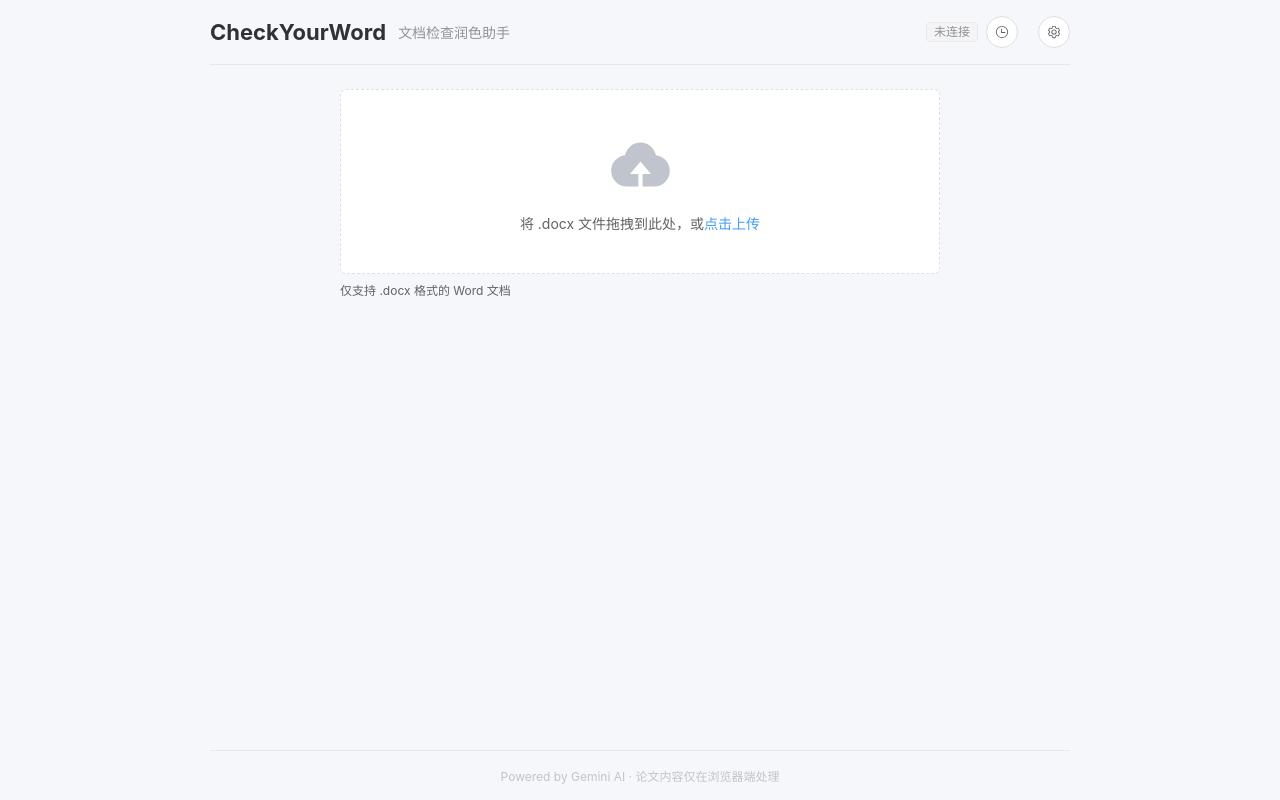
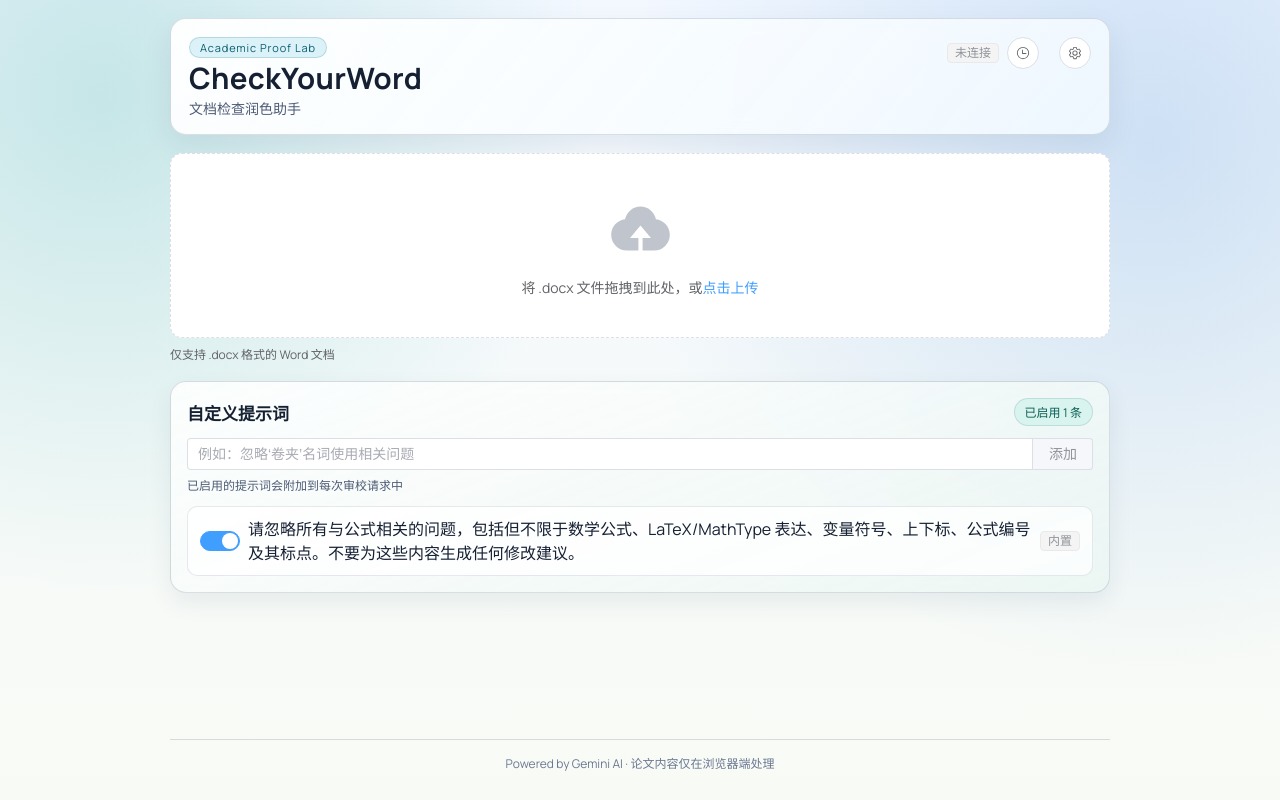
Before and after one commit to Horbin-Magician/CheckYourWord, a Vue app: page / in a window 1280 px wide. Built offline with nearby package versions, Linux system fonts and the light colour scheme.

Commit message:
feat: enhance user interface and add custom prompt functionality

```diff
--- a/src/App.vue
+++ b/src/App.vue
@@ -2,8 +2,11 @@
   <div class="app-container">
     <!-- 顶部导航 -->
     <header class="app-header">
-      <h1 class="app-title">CheckYourWord</h1>
-      <span class="app-subtitle">文档检查润色助手</span>
+      <div class="brand">
+        <span class="brand-pill">Academic Proof Lab</span>
+        <h1 class="app-title">CheckYourWord</h1>
+        <span class="app-subtitle">文档检查润色助手</span>
+      </div>
       <div class="header-actions">
         <el-tag v-if="gemini.isConnected.value" type="success" size="small">API 已连接</el-tag>
         <el-tag v-else type="info" size="small">未连接</el-tag>
@@ -17,9 +20,7 @@
       v-model:visible="showSettings"
       :gemini="gemini"
       :maxTokens="chunker.maxTokens.value"
-      :ignoreFormulaIssues="gemini.ignoreFormulaIssues.value"
       @update:maxTokens="v => chunker.maxTokens.value = v"
-      @update:ignoreFormulaIssues="v => gemini.ignoreFormulaIssues.value = v"
     />
 
     <!-- 历史记录抽屉 -->
@@ -33,7 +34,7 @@
 
     <main class="app-main">
       <!-- 上传区域 -->
-      <section v-if="!docParser.sections.value.length && !docParser.isLoading.value">
+      <section v-if="!docParser.sections.value.length && !docParser.isLoading.value" class="upload-section">
         <FileUploader @file-selected="handleFileSelected" ref="uploaderRef" />
       </section>
 
@@ -53,6 +54,42 @@
         @close="resetAll"
         style="margin: 20px 0"
       />
+
+      <!-- 自定义提示词 -->
+      <section class="prompt-section">
+        <div class="section-head">
+          <h3 class="section-title">自定义提示词</h3>
+          <span class="section-badge">已启用 {{ enabledPromptCount }} 条</span>
+        </div>
+        <div class="prompt-editor">
+          <el-input
+            v-model="newPromptText"
+            placeholder="例如：忽略‘卷夹’名词使用相关问题"
+            clearable
+            @keyup.enter="addPrompt"
+          >
+            <template #append>
+              <el-button @click="addPrompt">添加</el-button>
+            </template>
+          </el-input>
+          <div class="prompt-tip">已启用的提示词会附加到每次审校请求中</div>
+        </div>
+
+        <div class="prompt-list" v-if="gemini.customPrompts.value.length > 0">
+          <div class="prompt-item" v-for="item in gemini.customPrompts.value" :key="item.id">
+            <el-switch v-model="item.enabled" />
+            <span class="prompt-text">{{ item.text }}</span>
+            <el-tag v-if="item.builtIn" size="small" type="info">内置</el-tag>
+            <el-button
+              v-else
+              type="danger"
+              link
+              @click="removePrompt(item.id)"
+            >删除</el-button>
+          </div>
+        </div>
+        <div class="prompt-tip" v-else>暂无自定义提示词</div>
+      </section>
 
       <!-- 文档预览 -->
       <DocumentPreview
@@ -109,7 +146,7 @@
 </template>
 
 <script setup>
-import { ref, computed } from 'vue'
+import { ref, computed, watch } from 'vue'
 import { Setting, Loading, Clock } from '@element-plus/icons-vue'
 import { ElMessage } from 'element-plus'
 import ApiKeySettings from './components/ApiKeySettings.vue'
@@ -127,6 +164,7 @@ import { useResultStorage } from './composables/useResultStorage'
 const showSettings = ref(false)
 const showHistory = ref(false)
 const uploaderRef = ref(null)
+const newPromptText = ref('')
 
 const docParser = useDocxParser()
 const chunker = useChunker()
@@ -138,6 +176,18 @@ const showEmptyResults = computed(() =>
   !proofreading.isProcessing.value &&
   proofreading.chunkStatuses.value.length > 0 &&
   proofreading.chunkStatuses.value.every(s => s === 'completed' || s === 'error')
+)
+
+const enabledPromptCount = computed(() =>
+  gemini.customPrompts.value.filter(item => item.enabled).length
+)
+
+watch(
+  () => gemini.customPrompts.value,
+  () => {
+    gemini.persistCustomPrompts()
+  },
+  { deep: true }
 )
 
 // 如果已有 API key，自动测试连接
@@ -204,74 +254,260 @@ function handleLoadRecord(record) {
   showHistory.value = false
   ElMessage.success('已加载历史结果')
 }
+
+function addPrompt() {
+  const text = newPromptText.value.trim()
+  if (!text) {
+    ElMessage.warning('请输入提示词内容')
+    return
+  }
+
+  const exists = gemini.customPrompts.value.some(item => item.text === text)
+  if (exists) {
+    ElMessage.info('该提示词已存在')
+    return
+  }
+
+  gemini.customPrompts.value.push({
+    id: `custom-${Date.now()}-${Math.random().toString(36).slice(2, 8)}`,
+    text,
+    enabled: true,
+    builtIn: false,
+  })
+  newPromptText.value = ''
+}
+
+function removePrompt(id) {
+  gemini.customPrompts.value = gemini.customPrompts.value.filter(item => item.id !== id)
+}
 </script>
 
 <style scoped>
 .app-container {
+  --surface: rgba(255, 255, 255, 0.86);
+  --surface-strong: rgba(255, 255, 255, 0.96);
+  --line: rgba(10, 31, 68, 0.14);
+  --ink: #162033;
+  --ink-soft: #4e5b75;
+  --accent: #0f9d8f;
+  --accent-soft: #d9f3ef;
   min-height: 100vh;
   display: flex;
   flex-direction: column;
-  max-width: 900px;
+  max-width: 980px;
   margin: 0 auto;
-  padding: 0 20px;
+  padding: 18px 20px 24px;
+  position: relative;
 }
 
 .app-header {
   display: flex;
-  align-items: center;
-  gap: 12px;
-  padding: 16px 0;
-  border-bottom: 1px solid #e4e7ed;
+  align-items: flex-start;
+  justify-content: space-between;
+  gap: 16px;
+  padding: 18px 18px 16px;
+  border: 1px solid var(--line);
+  border-radius: 16px;
+  background: linear-gradient(130deg, var(--surface-strong), rgba(241, 249, 255, 0.9));
+  backdrop-filter: blur(10px);
+  box-shadow: 0 12px 30px rgba(5, 35, 71, 0.08);
+  animation: rise-in 0.55s ease;
+}
+
+.brand {
+  display: flex;
+  flex-direction: column;
+  gap: 4px;
+}
+
+.brand-pill {
+  width: fit-content;
+  padding: 2px 10px;
+  border-radius: 999px;
+  font-size: 11px;
+  letter-spacing: 0.08em;
+  color: #0d5f70;
+  background: #dbf2f8;
+  border: 1px solid rgba(13, 95, 112, 0.18);
 }
 
 .app-title {
-  font-size: 22px;
-  font-weight: 700;
-  color: #303133;
+  font-size: clamp(24px, 2.3vw, 30px);
+  font-weight: 650;
+  color: var(--ink);
+  letter-spacing: 0.01em;
   margin: 0;
+  line-height: 1.1;
 }
 
 .app-subtitle {
   font-size: 14px;
-  color: #909399;
+  color: var(--ink-soft);
 }
 
 .header-actions {
-  margin-left: auto;
   display: flex;
   align-items: center;
   gap: 8px;
+  flex-wrap: wrap;
 }
 
 .app-main {
   flex: 1;
-  padding: 24px 0;
+  padding: 18px 0 22px;
+}
+
+.upload-section {
+  width: 100%;
+}
+
+.prompt-section {
+  margin: 18px 0 22px;
+  padding: 16px;
+  border: 1px solid var(--line);
+  border-radius: 16px;
+  background: linear-gradient(160deg, var(--surface), rgba(234, 246, 242, 0.72));
+  backdrop-filter: blur(8px);
+  box-shadow: 0 10px 24px rgba(8, 37, 72, 0.07);
+  animation: rise-in 0.65s ease;
+}
+
+.section-head {
+  display: flex;
+  align-items: center;
+  justify-content: space-between;
+  gap: 12px;
+}
+
+.section-title {
+  margin: 0;
+  font-size: 17px;
+  color: var(--ink);
+}
+
+.section-badge {
+  font-size: 12px;
+  padding: 4px 10px;
+  border-radius: 999px;
+  color: #0a5f54;
+  background: var(--accent-soft);
+  border: 1px solid rgba(10, 95, 84, 0.14);
+}
+
+.prompt-editor {
+  width: 100%;
+  margin-top: 12px;
+}
+
+.prompt-tip {
+  font-size: 12px;
+  color: var(--ink-soft);
+  margin-top: 6px;
+}
+
+.prompt-list {
+  width: 100%;
+  display: flex;
+  flex-direction: column;
+  gap: 8px;
+  margin-top: 12px;
+}
+
+.prompt-item {
+  display: flex;
+  align-items: center;
+  gap: 8px;
+  padding: 10px 12px;
+  border: 1px solid rgba(12, 42, 87, 0.1);
+  border-radius: 10px;
+  background: rgba(255, 255, 255, 0.76);
+  transition: transform 0.2s ease, box-shadow 0.2s ease;
+}
+
+.prompt-item:hover {
+  transform: translateY(-1px);
+  box-shadow: 0 6px 16px rgba(9, 31, 64, 0.08);
+}
+
+.prompt-text {
+  flex: 1;
+  line-height: 1.5;
+  color: var(--ink);
 }
 
 .loading-state {
   text-align: center;
   padding: 40px 0;
-  color: #909399;
+  color: var(--ink-soft);
+  border: 1px dashed var(--line);
+  border-radius: 14px;
+  background: rgba(255, 255, 255, 0.56);
 }
 
 .action-bar {
   display: flex;
   align-items: center;
   justify-content: center;
+  flex-wrap: wrap;
   gap: 12px;
-  margin: 20px 0;
+  margin: 22px 0;
 }
 
 .action-tip {
   font-size: 13px;
-  color: #e6a23c;
+  color: #aa6e12;
 }
 
 .app-footer {
   text-align: center;
-  padding: 16px 0;
-  border-top: 1px solid #e4e7ed;
+  padding: 14px 0 4px;
+  border-top: 1px solid var(--line);
   font-size: 12px;
-  color: #c0c4cc;
+  color: #6c7892;
+}
+
+@keyframes rise-in {
+  from {
+    opacity: 0;
+    transform: translateY(8px);
+  }
+  to {
+    opacity: 1;
+    transform: translateY(0);
+  }
+}
+
+@media (max-width: 768px) {
+  .app-container {
+    padding: 12px 12px 16px;
+  }
+
+  .app-header {
+    flex-direction: column;
+    align-items: stretch;
+    padding: 14px;
+  }
+
+  .app-title {
+    font-size: 24px;
+  }
+
+  .header-actions {
+    justify-content: flex-start;
+  }
+
+  .prompt-section {
+    padding: 12px;
+  }
+
+  .section-head {
+    align-items: flex-start;
+    flex-direction: column;
+    gap: 6px;
+  }
+
+  .prompt-item {
+    flex-wrap: wrap;
+  }
 }
 </style>
--- a/src/components/FileUploader.vue
+++ b/src/components/FileUploader.vue
@@ -58,9 +58,14 @@ defineExpose({ reset })
 
 <style scoped>
 .upload-area {
-  max-width: 600px;
-  margin: 0 auto;
+  width: 100%;
 }
+
+.upload-area :deep(.el-upload),
+.upload-area :deep(.el-upload-dragger) {
+  width: 100%;
+}
+
 .upload-icon {
   font-size: 67px;
   color: #c0c4cc;
--- a/src/composables/useGemini.js
+++ b/src/composables/useGemini.js
@@ -5,15 +5,23 @@ import { SYSTEM_INSTRUCTION, buildCheckPrompt, RESPONSE_SCHEMA } from '../utils/
 const STORAGE_KEY = 'checkyourword_api_key'
 const MODEL_STORAGE_KEY = 'checkyourword_model'
 const BASE_URL_STORAGE_KEY = 'checkyourword_base_url'
+const CUSTOM_PROMPTS_STORAGE_KEY = 'checkyourword_custom_prompts'
 const IGNORE_FORMULA_ISSUES_STORAGE_KEY = 'checkyourword_ignore_formula_issues'
 const DEFAULT_BASE_URL = 'https://generativelanguage.googleapis.com/v1beta'
 const MIN_REQUEST_INTERVAL = 6000 // 免费用户 10 RPM
+
+const BUILTIN_FORMULA_PROMPT = {
+  id: 'builtin-ignore-formula-issues',
+  text: '请忽略所有与公式相关的问题，包括但不限于数学公式、LaTeX/MathType 表达、变量符号、上下标、公式编号及其标点。不要为这些内容生成任何修改建议。',
+  enabled: true,
+  builtIn: true,
+}
 
 export function useGemini() {
   const apiKey = ref(localStorage.getItem(STORAGE_KEY) || '')
   const model = ref(localStorage.getItem(MODEL_STORAGE_KEY) || 'gemini-2.5-flash')
   const baseUrl = ref(localStorage.getItem(BASE_URL_STORAGE_KEY) || DEFAULT_BASE_URL)
-  const ignoreFormulaIssues = ref(localStorage.getItem(IGNORE_FORMULA_ISSUES_STORAGE_KEY) !== 'false')
+  const customPrompts = ref(loadCustomPrompts())
   const isConnected = ref(false)
   const connectionError = ref(null)
 
@@ -24,9 +32,13 @@ export function useGemini() {
     localStorage.setItem(STORAGE_KEY, apiKey.value)
     localStorage.setItem(MODEL_STORAGE_KEY, model.value)
     localStorage.setItem(BASE_URL_STORAGE_KEY, baseUrl.value)
-    localStorage.setItem(IGNORE_FORMULA_ISSUES_STORAGE_KEY, String(ignoreFormulaIssues.value))
+    persistCustomPrompts()
     ai = null // 重置 client
     isConnected.value = false
+  }
+
+  function persistCustomPrompts() {
+    localStorage.setItem(CUSTOM_PROMPTS_STORAGE_KEY, JSON.stringify(normalizeCustomPrompts(customPrompts.value)))
   }
 
   function getClient() {
@@ -83,7 +95,11 @@ export function useGemini() {
       chunk.chunkHeadingHierarchy || chunk.headingHierarchy,
       chunk.index,
       chunk.totalChunks,
-      { ignoreFormulaIssues: ignoreFormulaIssues.value }
+      {
+        customPrompts: normalizeCustomPrompts(customPrompts.value)
+          .filter(item => item.enabled)
+          .map(item => item.text),
+      }
     )
 
     lastRequestTime = Date.now()
@@ -108,16 +124,63 @@ export function useGemini() {
     apiKey,
     model,
     baseUrl,
-    ignoreFormulaIssues,
+    customPrompts,
     DEFAULT_BASE_URL,
     isConnected,
     connectionError,
     saveSettings,
+    persistCustomPrompts,
     testConnection,
     checkChunk,
   }
 }
 
+function loadCustomPrompts() {
+  const saved = localStorage.getItem(CUSTOM_PROMPTS_STORAGE_KEY)
+  if (saved) {
+    try {
+      const parsed = JSON.parse(saved)
+      return normalizeCustomPrompts(parsed)
+    } catch {
+      // ignore invalid storage and fallback to default values
+    }
+  }
+
+  const legacyIgnoreFormula = localStorage.getItem(IGNORE_FORMULA_ISSUES_STORAGE_KEY) !== 'false'
+  return normalizeCustomPrompts([
+    {
+      ...BUILTIN_FORMULA_PROMPT,
+      enabled: legacyIgnoreFormula,
+    },
+  ])
+}
+
+function normalizeCustomPrompts(list) {
+  const normalized = Array.isArray(list)
+    ? list
+        .map((item) => {
+          if (!item || typeof item !== 'object') return null
+          const text = typeof item.text === 'string' ? item.text.trim() : ''
+          if (!text) return null
+          const isBuiltIn = item.id === BUILTIN_FORMULA_PROMPT.id || item.builtIn === true
+          return {
+            id: typeof item.id === 'string' && item.id ? item.id : `custom-${Date.now()}-${Math.random().toString(36).slice(2, 8)}`,
+            text,
+            enabled: item.enabled !== false,
+            builtIn: isBuiltIn,
+          }
+        })
+        .filter(Boolean)
+    : []
+
+  const formulaPrompt = normalized.find(item => item.id === BUILTIN_FORMULA_PROMPT.id)
+  if (!formulaPrompt) {
+    normalized.unshift({ ...BUILTIN_FORMULA_PROMPT })
+  }
+
+  return normalized
+}
+
 function sleep(ms) {
   return new Promise(resolve => setTimeout(resolve, ms))
 }
--- a/src/styles/global.css
+++ b/src/styles/global.css
@@ -1,3 +1,5 @@
+@import url('https://fonts.googleapis.com/css2?family=Manrope:wght@400;500;600;700&family=Noto+Sans+SC:wght@400;500;700&display=swap');
+
 * {
   margin: 0;
   padding: 0;
@@ -5,13 +7,27 @@
 }
 
 body {
-  font-family: -apple-system, BlinkMacSystemFont, 'Segoe UI', Roboto, 'Helvetica Neue',
-    'PingFang SC', 'Microsoft YaHei', sans-serif;
-  background-color: #f5f7fa;
-  color: #303133;
+  font-family: 'Manrope', 'Noto Sans SC', 'PingFang SC', 'Microsoft YaHei', sans-serif;
+  background:
+    radial-gradient(circle at 8% 12%, rgba(15, 157, 143, 0.2), transparent 36%),
+    radial-gradient(circle at 90% 18%, rgba(33, 116, 205, 0.18), transparent 40%),
+    linear-gradient(180deg, #f3f8ff 0%, #f8fbf5 100%);
+  color: #162033;
   -webkit-font-smoothing: antialiased;
+  text-rendering: optimizeLegibility;
 }
 
 #app {
   min-height: 100vh;
 }
+
+.el-button {
+  border-radius: 10px;
+}
+
+.el-card,
+.el-alert,
+.el-upload-dragger,
+.el-drawer__body {
+  border-radius: 12px;
+}
```
Also changed, not shown: src/components/ApiKeySettings.vue (+8 -15 lines), src/utils/prompts.js (+12 -1 lines).
